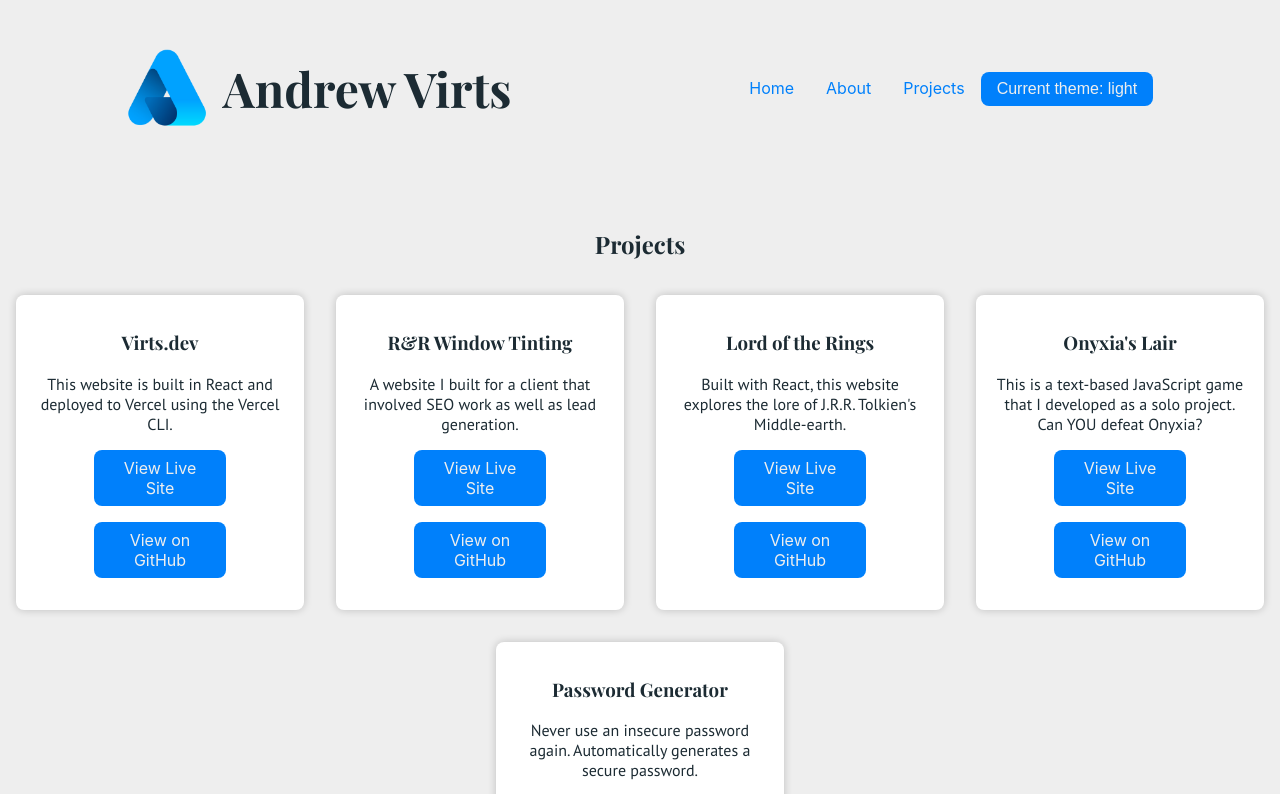
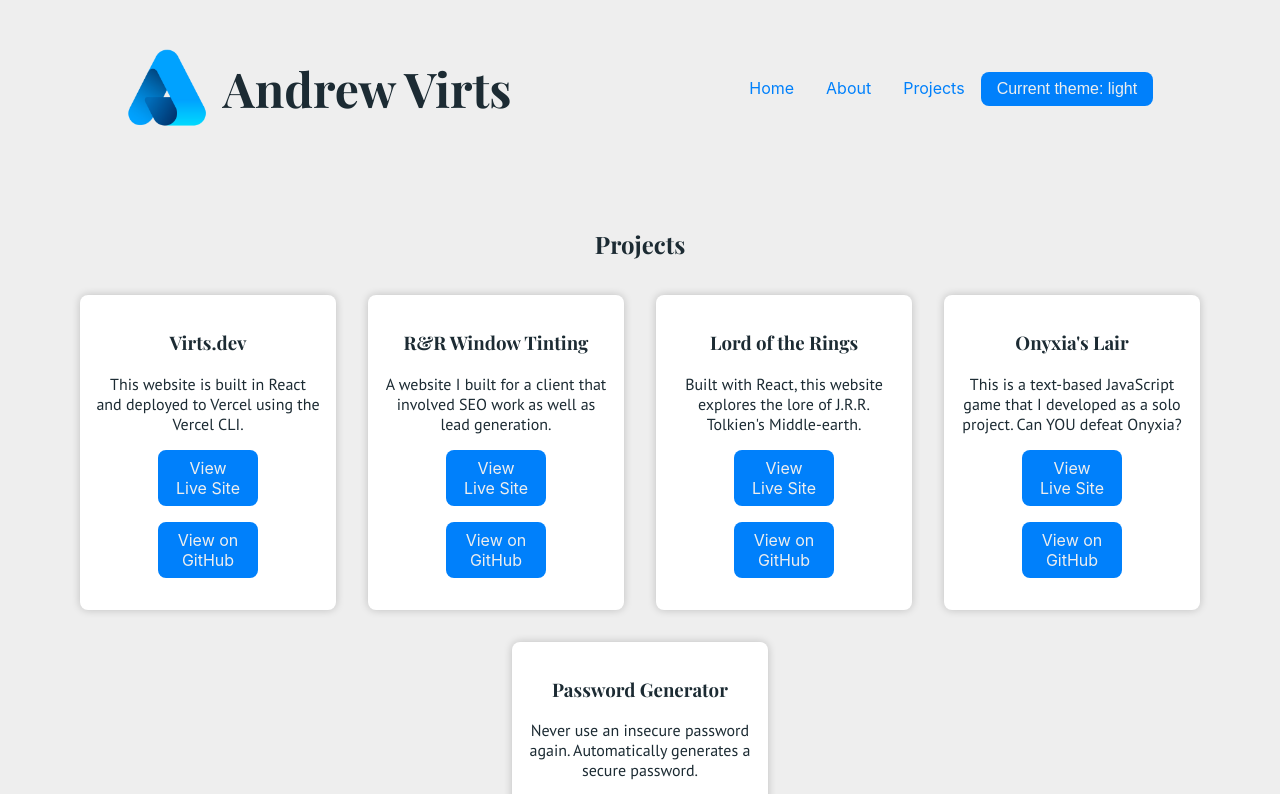
Before and after one commit to asvirts/portfolioWebsite, a React (Create React App) app in the folder virts-dev/: page /projects in a window 1280 px wide. Shown: the top 794 px of the page. Built offline with nearby package versions, Linux system fonts and the light colour scheme; a web font is replaced by a local one.

Commit message:
span full height

```diff
--- a/virts-dev/public/index.html
+++ b/virts-dev/public/index.html
@@ -26,7 +26,7 @@
     -->
     <title>Andrew Virts</title>
   </head>
-  <body style="margin: 0">
+  <body>
     <noscript>You need to enable JavaScript to run this app.</noscript>
     <div id="root"></div>
     <!--
--- a/virts-dev/src/index.css
+++ b/virts-dev/src/index.css
@@ -13,11 +13,21 @@
   --heading: #1c2b33;
 }
 
+*,
+*::after,
+*::before {
+  box-sizing: border-box;
+}
+
+#root {
+  height: 100vh;
+}
+
 /* LIGHT THEME */
 .light {
   background-color: var(--lt-bg);
   color: #1c2b33;
-  height: 100vh;
+  height: 100%;
 }
 
 .light a {
@@ -48,7 +58,7 @@
 .dark {
   background-color: var(--dk-bg);
   color: #eee;
-  height: 100vh;
+  height: 100%;
 }
 
 .dark a {
@@ -101,6 +111,7 @@ body {
     sans-serif;
   -webkit-font-smoothing: antialiased;
   -moz-osx-font-smoothing: grayscale;
+  margin: 0;
 }
 
 h1,
```
